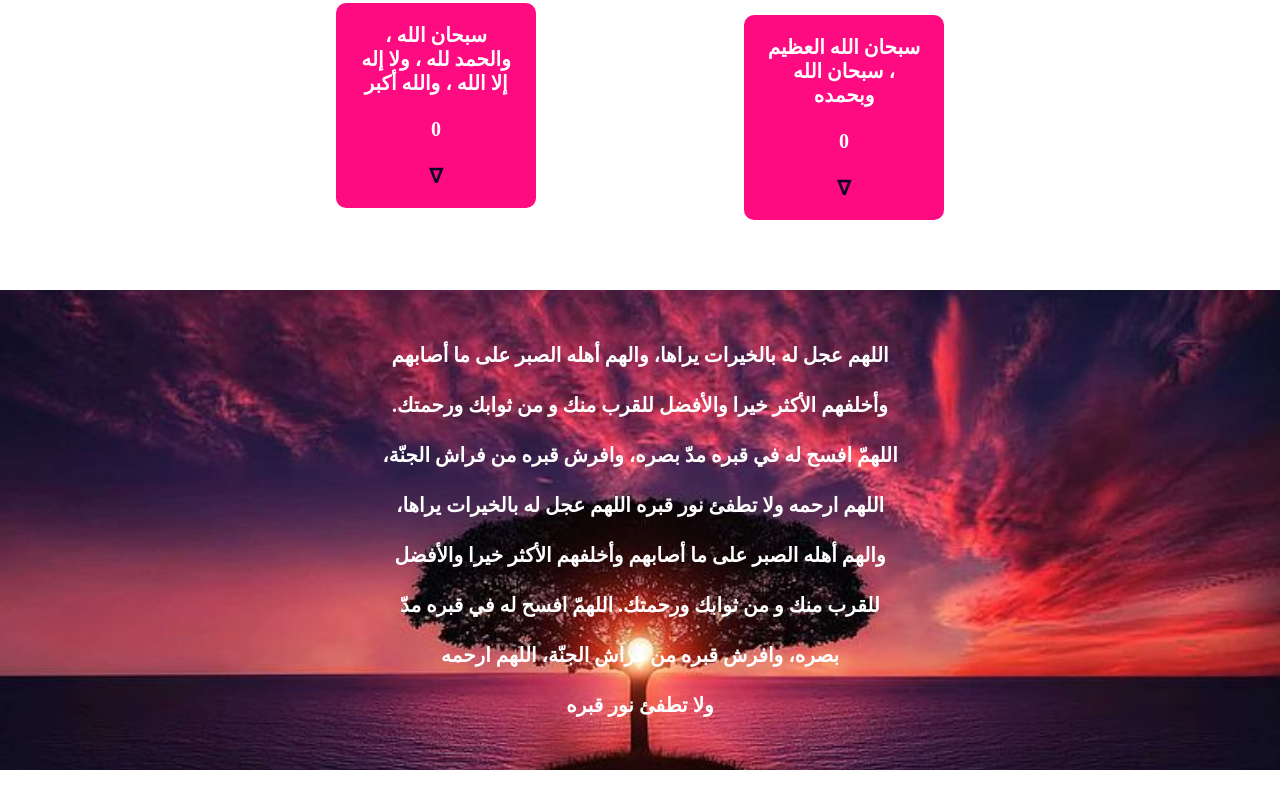
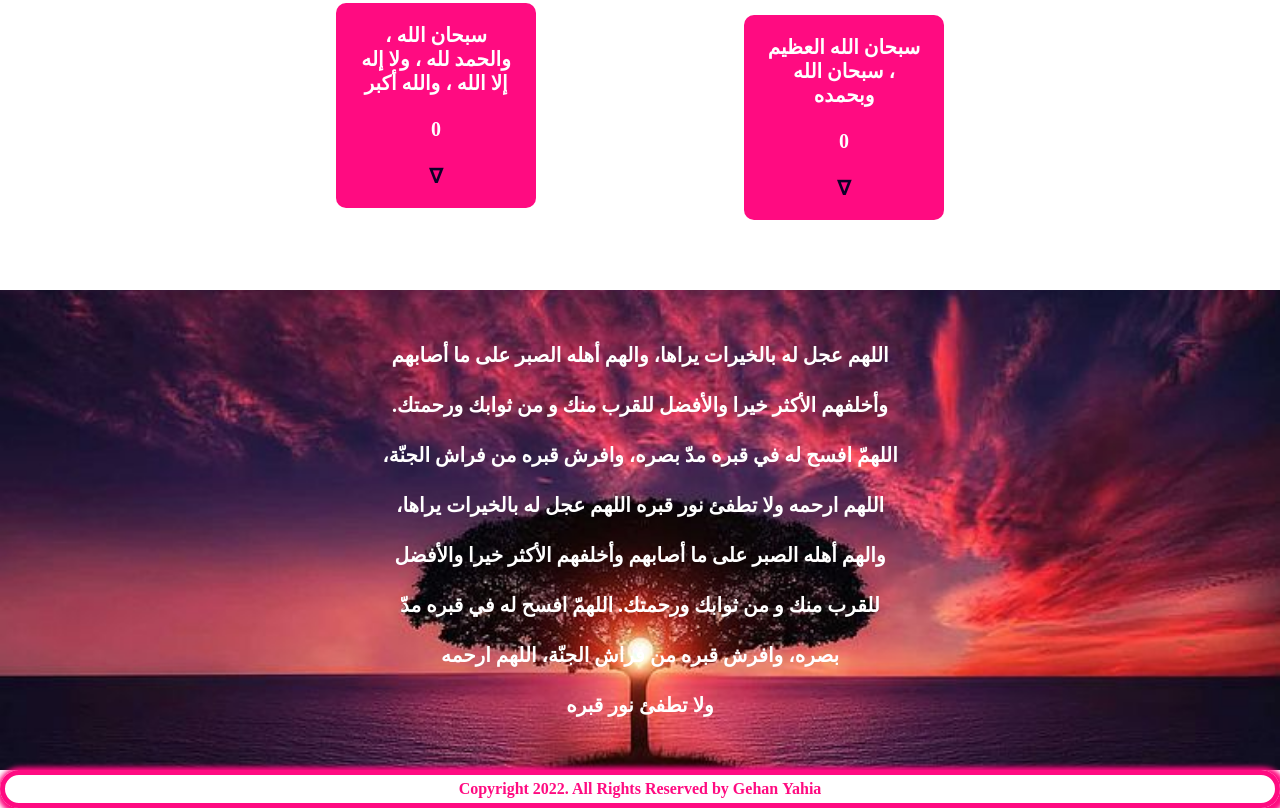
Before and after one commit to Zzero2002/GehanYahia, a plain HTML site: page index.html in a window 1280 px wide. Shown: the part 1190-1998 px from the top of the page. Before the commit the page ends 1960 px from the top, so only its background shows below. Drawn offline with Linux system fonts and the light colour scheme.

Commit message:
copywrights

```diff
--- a/index.html
+++ b/index.html
@@ -84,6 +84,12 @@
         اللهمّ افسح له في قبره مدّ بصره، وافرش قبره من فراش الجنّة، اللهم ارحمه ولا تطفئ نور قبره
         </p>
   </section>
+  <footer>
+    <h4>
+        Copyright 2022. All Rights Reserved by
+        Gehan Yahia
+    </h4>
+  </footer>
 </body>
 <script src="jquery-3.6.1.min.js"></script>
 <script src="script.js"></script>
--- a/style.css
+++ b/style.css
@@ -104,3 +104,14 @@ header .main-content{
     padding:5px;
     color:rgb(13, 0, 40);
 }
+footer{
+    color:#ff0b81;
+    margin:0 auto;
+    box-shadow:2px 2px 5px 5px #ff0b81;
+    border:5px solid #ff0b81;
+    border-radius: 25px;
+}
+footer h4{
+ padding:5px 30px;
+ text-align: center;
+}
```
